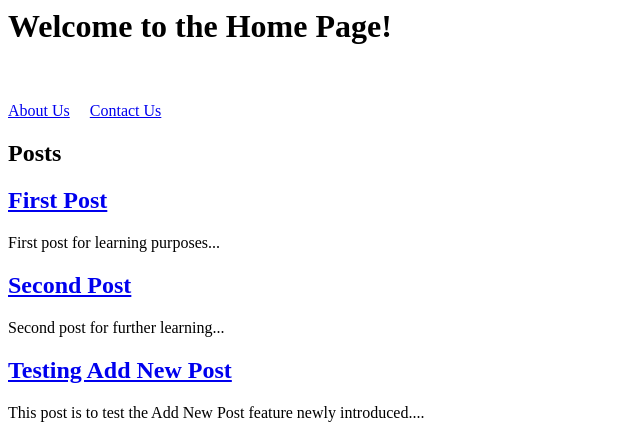
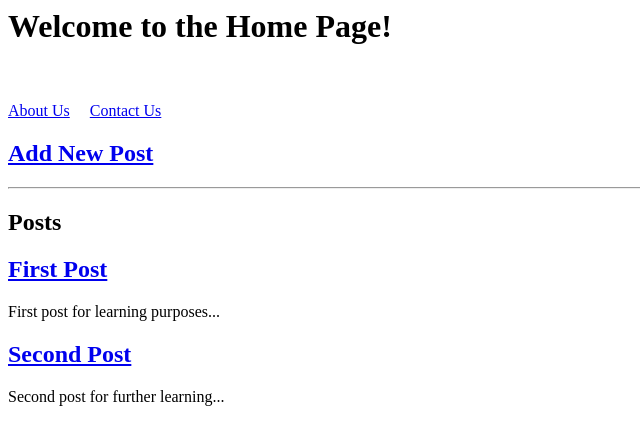
Before and after one commit to faaizali124/DjangoProject, a Django app: page / in a window 1280 px wide. Shown: the top 427 px of the page, without its empty margins (0-640 px from the left). Run offline with Django 5.2, Linux system fonts and the light colour scheme; data comes from the database, SQL or seed files in the repository; both versions use the stored data as it was after the commit.

Commit message:
Added functionality for users to create their own posts on the front-end using forms.

```diff
--- a/main/templates/home.html
+++ b/main/templates/home.html
@@ -3,6 +3,9 @@
 <a href = "/about/">About Us</a>
 &nbsp;&nbsp;&nbsp;
 <a href = "/contact/">Contact Us</a>
+
+<h2><a href ="{% url 'add_post' %}">Add New Post</a></h2>
+<hr>
 
 <h2>Posts</h2>
 {% for post in posts %}
--- a/main/urls.py
+++ b/main/urls.py
@@ -2,7 +2,8 @@ from django.urls import path
 from . import views
 
 #URLConfiguration
-urlpatterns = [path('', views.home_screen),
-               path('about/', views.about),
-               path('contact/', views.contact),
-               path('post/<int:post_id>/', views.post_detail, name = 'post_detail')]
+urlpatterns = [path('', views.home_screen, name = 'home'),
+               path('about/', views.about, name = 'about'),
+               path('contact/', views.contact, name = 'contact'),
+               path('post/<int:post_id>/', views.post_detail, name = 'post_detail'),
+               path('add-post/', views.add_post, name = 'add_post')]
--- a/main/views.py
+++ b/main/views.py
@@ -1,6 +1,7 @@
-from django.shortcuts import get_object_or_404, render
+from django.shortcuts import get_object_or_404, render, redirect
 from django.http import HttpResponse
 from .models import Post
+from .forms import PostForm
 
 def home_screen(request):
     posts = Post.objects.all()
@@ -15,3 +16,14 @@ def contact(request):
 def post_detail(request, post_id):
     post = get_object_or_404(Post, id=post_id)
     return render(request, 'post_detail.html', {'post': post})
+
+def add_post(request):
+    if request.method == 'POST':
+        form = PostForm(request.POST)
+        if form.is_valid():
+            form.save()
+            return redirect('home')
+    else:
+        form = PostForm()
+
+    return render(request, 'add_post.html', {'form':form})
```
Also changed, not shown: main/forms.py (added, +7 -0 lines), main/templates/add_post.html (added, +8 -0 lines), db.sqlite3.
